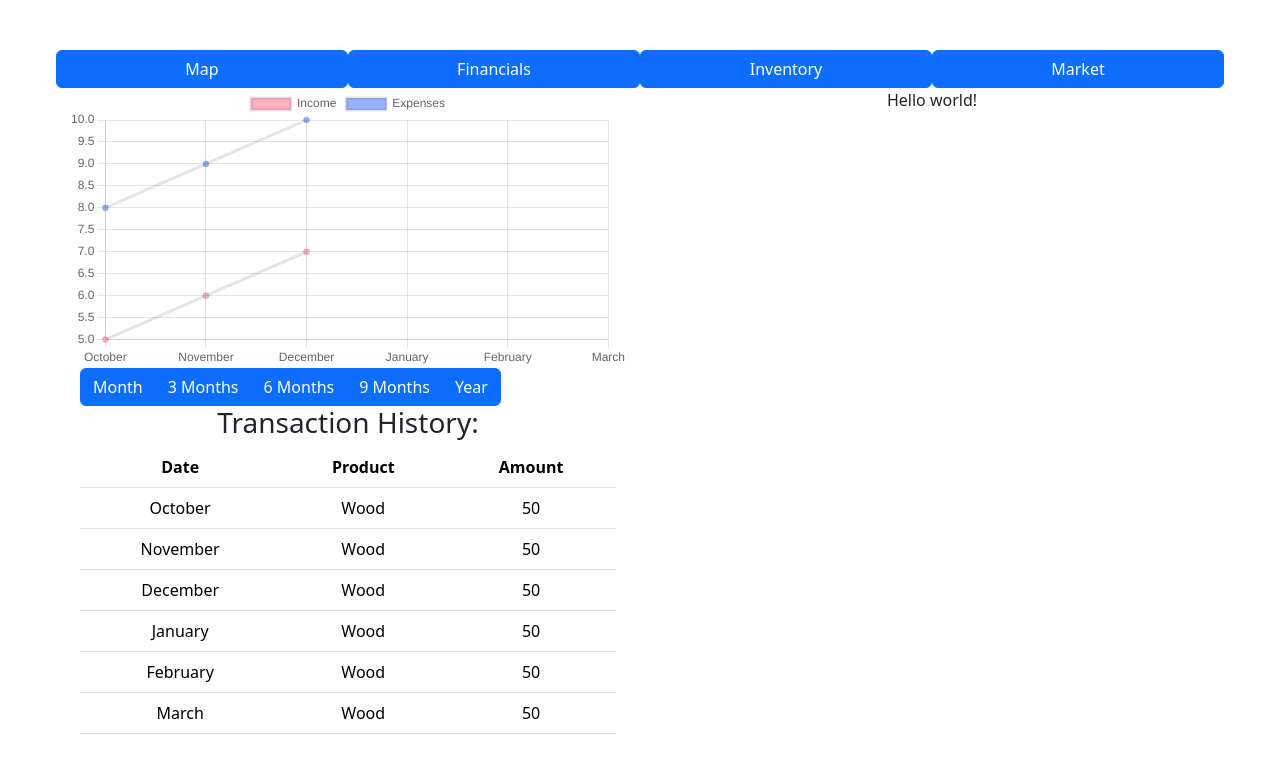
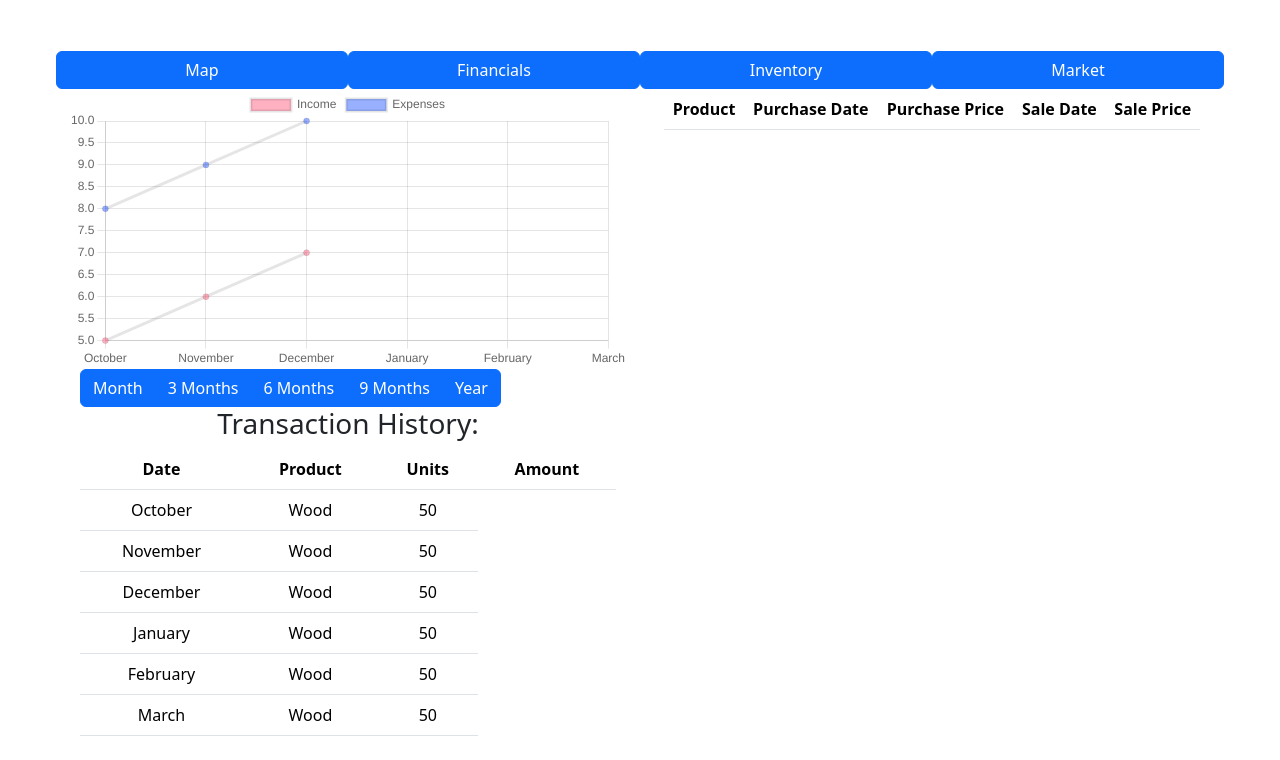
Before and after one commit to Harryonismyname/Ledger, a React (Vite) app in the folder ledger.client/: page / in a window 1280 px wide. Both pictures are taken after a click on the button "Financials". Shown: the top 760 px of the page. Built offline with nearby package versions, Linux system fonts and the light colour scheme.

Commit message:
Started planning and creating the product flow report

```diff
--- a/ledger.client/src/FinancialScreenComponents/ProductFlowReport.tsx
+++ b/ledger.client/src/FinancialScreenComponents/ProductFlowReport.tsx
@@ -1,6 +1,27 @@
+import { Table, Container } from "react-bootstrap";
+
 function ProductFlowReport() {
-  return (
-    <p>Hello world!</p>
+    const contents = (
+        <Container fluid>
+            <Table>
+                <thead>
+                    <tr>
+                        <th scope="col">Product</th>
+                        <th scope="col">Purchase Date</th>
+                        <th scope="col">Purchase Price</th>
+                        <th scope="col">Sale Date</th>
+                        <th scope="col">Sale Price</th>
+                    </tr>
+                </thead>
+                <tbody>
+
+                </tbody>
+            </Table>
+        </Container>
+    );
+
+    return (
+    contents
   );
 }
 
--- a/ledger.client/src/FinancialScreenComponents/TransactionHistory.tsx
+++ b/ledger.client/src/FinancialScreenComponents/TransactionHistory.tsx
@@ -25,11 +25,13 @@ function TransactionHistory() {
     const content = (
         <Container fluid>
             <h3>Transaction History:</h3>
+            <div style={{ height: '300px', overflow: 'auto' }}>
                 <Table>
                     <thead>
                         <tr>
                             <th scope="col">Date</th>
                             <th scope="col">Product</th>
+                            <th scope="col">Units</th>
                             <th scope="col">Amount</th>
                         </tr>
                     </thead>
@@ -43,6 +45,7 @@ function TransactionHistory() {
                         ))}
                     </tbody>
                 </Table>
+            </div>
         </Container>
     )
 
```
Lines whose indentation alone changed are shown as unchanged.
